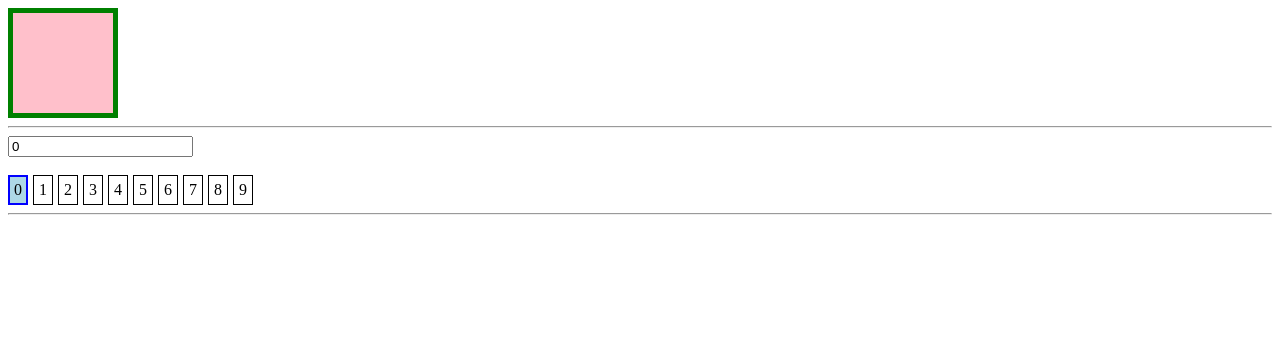
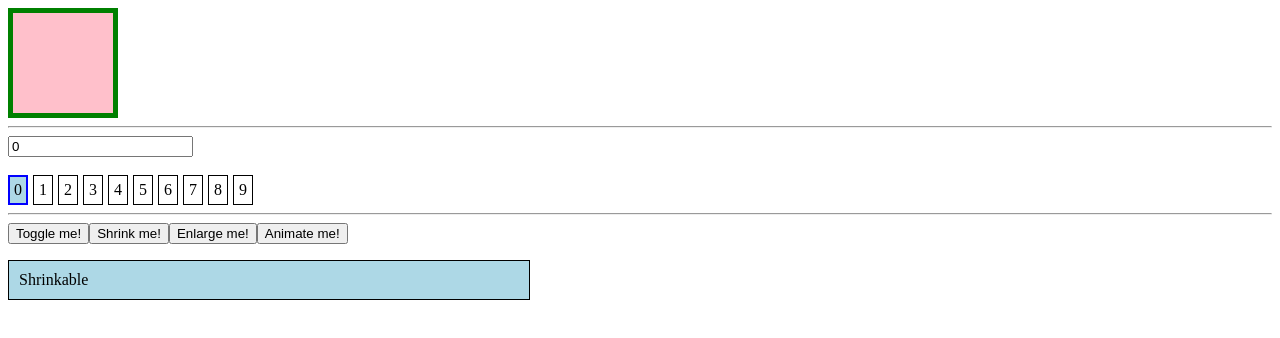
Before and after one commit to JesseSoldat/ngAnimations, an Angular app: page / in a window 1280 px wide. Shown: the top 338 px of the page. Built offline with nearby package versions, Linux system fonts and the light colour scheme.

Commit message:
animated from void to any state

```diff
--- /dev/null
+++ b/src/app/animations/void-all-animations.ts
@@ -0,0 +1,36 @@
+import { trigger, transition, style, animate } from '@angular/animations';
+
+// export const showStateTrigger = trigger('showState', [
+//   transition('void => *', [
+//     style({
+//       opacity: 0
+//     }),
+//     animate(1500)
+//   ]),
+//   transition('* => void', animate(1500, style({
+//     opacity: 0
+//   })))
+// ]);
+
+export const showStateTrigger = trigger('showState', [
+  transition(':enter', [
+    style({
+      opacity: 0
+    }),
+    animate(1500)
+  ]),
+  transition(':leave', animate(1500, style({
+    opacity: 0
+  })))
+]);
+
+export const animateStateTrigger = trigger('animateState', [
+  transition('* => *', [
+    animate('3000ms linear', style({
+      width: 50
+    })),
+    animate(1000, style({
+      width: '*'
+    }))
+  ])
+]);
--- a/src/app/app.component.css
+++ b/src/app/app.component.css
@@ -2,5 +2,16 @@
   display: inline-block;
   margin-right: 5px;
   padding: 2%;
+}
 
+p {
+  border: 1px solid black;
+  background: lightblue;
+  padding: 10px;
 }
+.test-result {
+  margin: 10px 0;
+  padding: 10px;
+  border: 1px solid darkblue;
+  background: lightblue;
+}
--- a/src/app/app.component.html
+++ b/src/app/app.component.html
@@ -14,3 +14,13 @@
   </span>
 </div>
 <hr>
+<button (click)="isShown = !isShown">Toggle me!</button>
+<p @showState
+*ngIf="isShown">You can see me now!</p>
+
+<button (click)="width = width - 50">Shrink me!</button>
+<button (click)="width = width + 50">Enlarge me!</button>
+<button (click)="animate = !animate">Animate me!</button>
+<p [@animateState]="animate ? 'animated' : 'noAnimation'"
+  [ngStyle]="{'width.px': width}"
+>Shrinkable</p>
--- a/src/app/app.component.ts
+++ b/src/app/app.component.ts
@@ -1,6 +1,6 @@
 import { Component, OnInit } from '@angular/core';
-import { trigger, state, style, transition, animate } from '@angular/animations';
 import { routerTransition } from './animations/slide-in.animation';
+import { showStateTrigger, animateStateTrigger } from './animations/void-all-animations';
 import { clickedStateTrigger, numberEnteredStateTrigger } from './animations/basic-animations';
 
 @Component({
@@ -12,17 +12,21 @@ import { clickedStateTrigger, numberEnteredStateTrigger } from './animations/bas
 
   animations: [
     clickedStateTrigger,
-    numberEnteredStateTrigger
+    numberEnteredStateTrigger,
+    showStateTrigger,
+    animateStateTrigger
   ]
 })
 export class AppComponent implements OnInit {
   clickInfo = 'default';
   numbers: Array<number> = Array.from(Array(10).keys());
   numberEntered: number = 0;
+  isShown: boolean = false;
+  width: number = 500;
+  animate: boolean = false;
 
   ngOnInit() {
     // console.log(this.numbers);
-
   }
 
   onToggleClickInfo() {
```
Also changed, not shown: src/app/animations/keyframes.ts (added).
